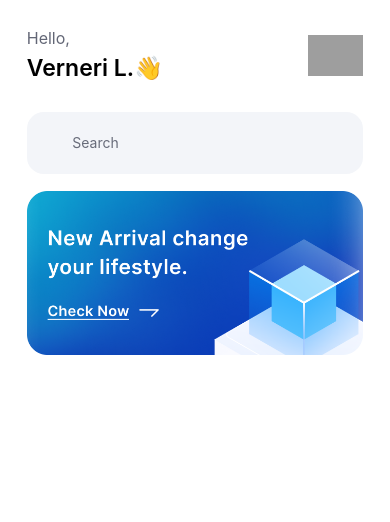
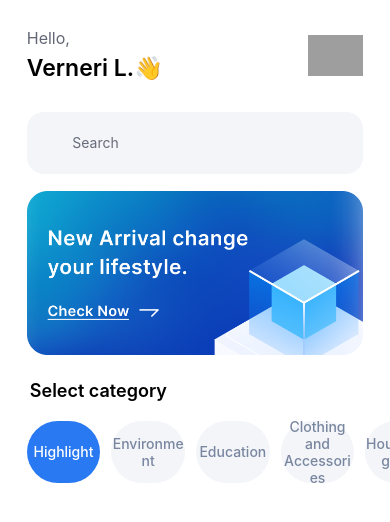
Before and after one commit to VerneriLop/DonationAppUdemy, a React Native app: screen / in a window 390 px wide. Shown: the top 522 px of the page. Built offline with nearby package versions, Linux system fonts and the light colour scheme; grey boxes are pictures that could not be loaded; some icons are missing.

Commit message:
flatlist for categories

```diff
--- a/components/Tab/Tab.tsx
+++ b/components/Tab/Tab.tsx
@@ -7,13 +7,15 @@
 type Props = {
   title: string;
   isInactive?: boolean;
-  onPress?: () => void;
+  onPress?: (tabId: number) => void;
+  tabId: number;
 };
 
 const Tab = ({
   title,
   isInactive = false,
   onPress = () => {}, //default value is empty function
+  tabId,
 }: Props): JSX.Element => {
   const [width, setWidth] = useState(0);
   const textRef = useRef<Text>(null);
@@ -24,9 +26,8 @@
 
   return (
     <Pressable
-      disabled={isInactive}
       style={[style.tab, isInactive && style.inactiveTab, tabWidth]}
-      onPress={() => onPress()}>
+      onPress={() => onPress(tabId)}>
       <Text
         onTextLayout={event => {
           setWidth(event.nativeEvent.lines[0].width);
--- a/screens/Home/Home.tsx
+++ b/screens/Home/Home.tsx
@@ -1,5 +1,6 @@
 import React from 'react';
 import {
+  FlatList,
   Image,
   Pressable,
   SafeAreaView,
@@ -15,6 +16,8 @@
 import Header from '../../components/Header/Header';
 import {resetToInitialState} from '../../redux/reducers/User';
 import Search from '../../components/Search/Search';
+import Tab from '../../components/Tab/Tab';
+import {updateSelectedCategoryId} from '../../redux/reducers/Categories';
 
 export const Home = (): JSX.Element => {
   const user = useSelector((state: RootState) => state.user);
@@ -47,6 +50,26 @@
             resizeMode="contain"
           />
         </Pressable>
+        <View style={style.categoryHeader}>
+          <Header title="Select category" type={2} />
+        </View>
+        <View style={style.categories}>
+          <FlatList
+            horizontal
+            showsHorizontalScrollIndicator={false}
+            data={categories.categories}
+            renderItem={({item}) => (
+              <View style={style.categoryItem} key={item.categoryId}>
+                <Tab
+                  tabId={item.categoryId}
+                  onPress={value => dispatch(updateSelectedCategoryId(value))} //jos laittaisi suoraan että () => dispatch(updateSelectedCategoryId(item.categoryId)) niin toimisi myös ja silloin tab komponentissa ei tarvitsisi laittaa onpress:n sisälle tabId:tä
+                  title={item.name}
+                  isInactive={item.categoryId !== categories.selectedCategoryId}
+                />
+              </View>
+            )}
+          />
+        </View>
       </ScrollView>
     </SafeAreaView>
   );
--- a/screens/Home/style.ts
+++ b/screens/Home/style.ts
@@ -38,6 +38,17 @@
     width: '100%',
     height: verticalScale(160),
   },
+  categoryHeader: {
+    marginHorizontal: verticalScale(24),
+    marginBottom: verticalScale(16),
+    marginTop: verticalScale(6),
+  },
+  categories: {
+    marginLeft: horizontalScale(24),
+  },
+  categoryItem: {
+    marginRight: horizontalScale(10),
+  },
 });
 
 export default style;
```
